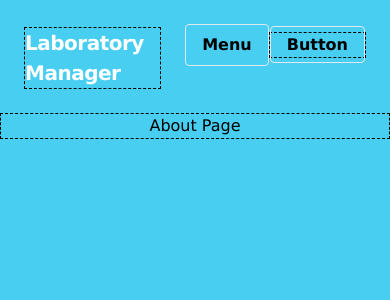
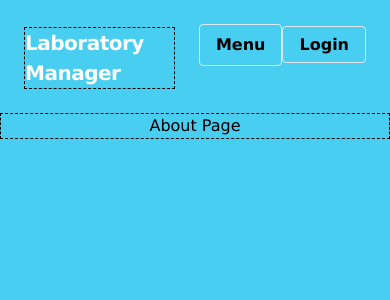
Before and after one commit to Yemolai/Lab_Manager, a Flask app: page /about in a window 390 px wide. Shown: the top 300 px of the page. Run offline with Flask 2, Linux system fonts and the light colour scheme.

Commit message:
Added working user authentication system.

```diff
--- a/LabManager/__init__.py
+++ b/LabManager/__init__.py
@@ -1,10 +1,15 @@
 from flask import Flask
 from flask_sqlalchemy import SQLAlchemy
+from flask_bcrypt import Bcrypt
+from flask_login import LoginManager
 
 app = Flask(__name__)
 app.config["SECRET_KEY"] = 'changeme' #Mandatory to change this on deploy
 app.config["SQLALCHEMY_DATABASE_URI"] = 'sqlite:///app.db'
 db = SQLAlchemy(app)
+bcrypt = Bcrypt(app)
+login_manager = LoginManager(app)
+login_manager.login_view = "logon"
 
 #This import come at the end to avoid circular imports
 from LabManager import routes
--- a/LabManager/routes.py
+++ b/LabManager/routes.py
@@ -1,5 +1,6 @@
-from flask import render_template, url_for, flash, redirect
-from LabManager import app
+from flask import render_template, url_for, flash, redirect, request
+from flask_login import login_user, logout_user, current_user, login_required
+from LabManager import app, db, bcrypt
 from LabManager.logon import RegistrationForm, LoginForm
 from LabManager.dbModels import User, Frequency_Event, Lending_Event, Technical_Issues, Notice
 
@@ -9,18 +10,22 @@ def home():
     return render_template("home.html")
 
 @app.route("/frequency")
+@login_required
 def frequency():
     return render_template("frequency.html", title="Personel Frequency")
 
 @app.route("/lendings")
+@login_required
 def lendings():
     return render_template("lendings.html", title="Equipment Lendings")
 
 @app.route("/technical")
+@login_required
 def technical():
     return render_template("technical.html", title="Technical Issues")
 
 @app.route("/notices")
+@login_required
 def notices():
     return render_template("notices.html", title="Notice Board")
 
@@ -29,6 +34,7 @@ def news():
     return render_template("news.html", title="News")
 
 @app.route("/calendar")
+@login_required
 def calendar():
     return render_template("calendar.html", title="Calendar")
 
@@ -43,19 +49,27 @@ def logon():
 
     # Account successfully created
     if form_signUp.submit_signUp.data and form_signUp.validate():
+        hashed_password = bcrypt.generate_password_hash(form_signUp.password.data).decode("utf-8")
+        new_user = User(username=form_signUp.username.data, email=form_signUp.email.data, password=hashed_password)
+        db.session.add(new_user)
+        db.session.commit()
         flash(f"Account created for {form_signUp.username.data}. You can now Log In.", "success")
-        return redirect(url_for("home")) # redirect to home
+        return redirect(url_for("home"))
 
     # User successfully logged in
     if form_signIn.submit_signIn.data and form_signIn.validate():
-        passw = form_signIn.password.data
-        email = form_signIn.email.data
-        default_email = "dummyemail@email.com"
-        default_passw = "password"
-        # Change this to appropriate database calls
-        if email == default_email and passw == default_passw:
+        user = User.query.filter_by(email=form_signIn.email.data).first()
+        if user and bcrypt.check_password_hash(user.password, form_signIn.password.data):
+            login_user(user, remember=form_signIn.remember_me.data)
+            next_page = request.args.get("next")
             flash("You have been logged in!", "success")
-            return redirect(url_for("home"))
+            return redirect(next_page) if next_page else redirect(url_for("home"))
         else:
-            flash("Invalid credentials.", "error")
+            flash("Invalid credentials. Please check your email and password.", "error")
+
     return render_template("logon.html", title="User Login", form_signUp=form_signUp, form_signIn=form_signIn)
+
+@app.route("/logout")
+def logout():
+    logout_user()
+    return redirect(url_for("home"))
--- a/LabManager/templates/layout.html
+++ b/LabManager/templates/layout.html
@@ -76,8 +76,12 @@
                     </a>
                 </div>
             </div>
-            <div class="inline-block addborders">
-                <a href="/logon" class="font-semibold px-4 py-2 leading-none bg-blue-lighter border rounded text-blue-dark border-blue hover:border-transparent hover:text-white hover:bg-blue mt-4 lg:mt-0">Button</a>
+            <div class="inline-block">
+            {% if current_user.is_authenticated %}
+                <a href="/logout" class="no-underline font-semibold px-4 py-2 leading-none bg-blue-lighter border rounded text-blue-dark border-blue hover:border-transparent hover:text-white hover:bg-blue mt-4 lg:mt-0">Logout</a>
+            {% else %}
+                <a href="/logon" class="no-underline font-semibold px-4 py-2 leading-none bg-blue-lighter border rounded text-blue-dark border-blue hover:border-transparent hover:text-white hover:bg-blue mt-4 lg:mt-0">Login</a>
+            {% endif %}
             </div>
         </nav>
         <!-- End of Danger Zone -->
--- a/requirements.txt
+++ b/requirements.txt
@@ -1,10 +1,16 @@
+bcrypt==3.1.6
+cffi==1.12.3
 Click==7.0
 Flask==1.0.2
+Flask-Bcrypt==0.7.1
+Flask-Login==0.4.1
 Flask-SQLAlchemy==2.4.0
 Flask-WTF==0.14.2
 itsdangerous==1.1.0
 Jinja2==2.10.1
 MarkupSafe==1.1.1
+pycparser==2.19
+six==1.12.0
 SQLAlchemy==1.3.3
 Werkzeug==0.15.2
 WTForms==2.2.1
```
Also changed, not shown: LabManager/dbModels.py (+12 -2 lines), LabManager/logon.py (+12 -1 lines).
